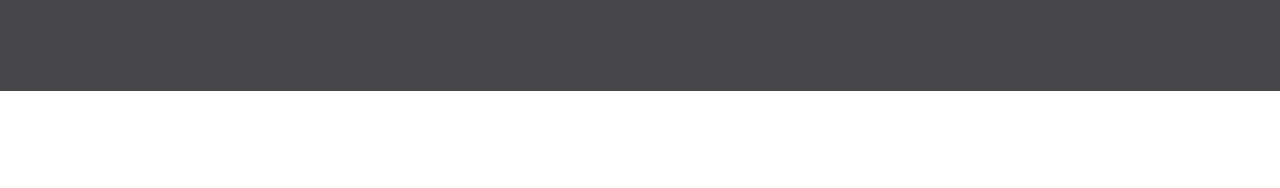
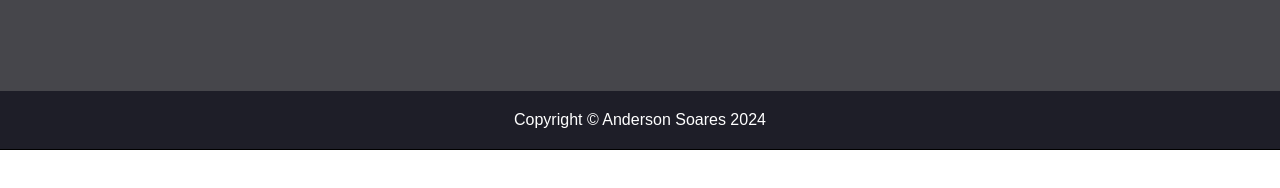
Before and after one commit to Anderson-Soaress/odin-rock-paper-scissors, a plain HTML site: page index.html in a window 1280 px wide. Shown: the part 368-556 px from the top of the page. Drawn offline with Linux system fonts and the light colour scheme; a web font is replaced by a local one.

Commit message:
feat: Add footer.

```diff
--- a/index.html
+++ b/index.html
@@ -19,7 +19,9 @@
             <button id="paper"><img src="images/papel-de-mao.png"></button>
             <button id="scissors"><img src="images/vitoria.png"></button>
         </div>
-
+    </div>
+    <div class="footer">
+        <p>Copyright © Anderson Soares 2024</p>
     </div>
 </body>
 </html>
--- a/style.css
+++ b/style.css
@@ -4,13 +4,12 @@
     font-family: "CRAMPS", sans-serif;
 }
 
-.header{
+.header, .footer{
     background-color: rgb(30, 30, 40);
     border-bottom: solid 1px black;
     text-align: center;
     padding:20px;
     color: rgb(255, 255, 255);
-
 }
 
 .section{
@@ -51,3 +50,7 @@
     height: 100px;
     width: 100px;
 }
+
+.footer p{
+    font-family: Arial, Helvetica, sans-serif;
+}
```
